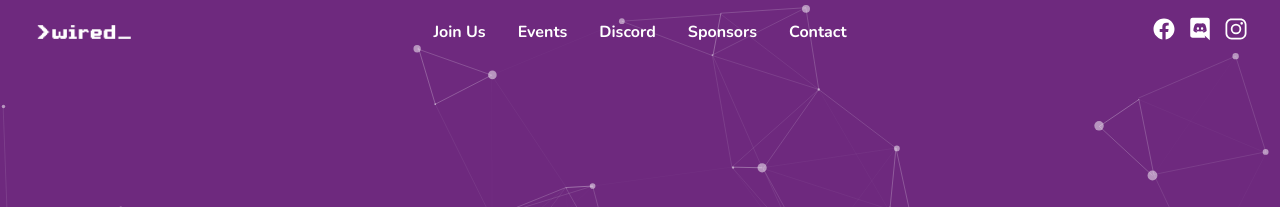
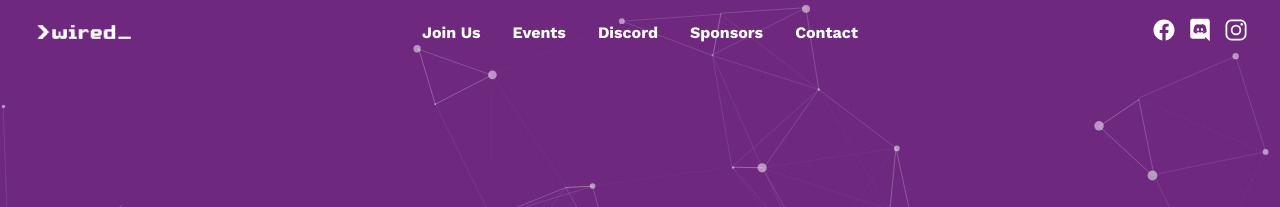
Before and after one commit to wiredmonash/website, a Jekyll site: the page built from index.html, in a window 1280 px wide and 900 px high. Shown: the top 207 px of the window. Built offline with Jekyll 4.4.1, drawn with Linux system fonts in a browser that asks for light colours.

Commit message:
Add Work Sans as font family for headings/nav

```diff
--- a/_layouts/default.html
+++ b/_layouts/default.html
@@ -15,10 +15,14 @@
     <link rel="stylesheet" href="assets/css/style.css">
     <link rel='preconnect' href='https://fonts.gstatic.com' crossorigin>
     <link
-        href="https://fonts.googleapis.com/css2?family=Nunito:ital,wght@0,400;0,600;0,700;1,400;1,600;1,700&display=swap"
+        href="https://fonts.googleapis.com/css2?family=Nunito+Sans:ital,wght@0,400;0,600;0,700;1,400;1,600;1,700&display=swap"
         rel="preload" as="style">
     <link
-        href="https://fonts.googleapis.com/css2?family=Nunito:ital,wght@0,400;0,600;0,700;1,400;1,600;1,700&display=swap"
+        href="https://fonts.googleapis.com/css2?family=Nunito+Sans:ital,wght@0,400;0,600;0,700;1,400;1,600;1,700&display=swap"
+        rel="stylesheet">
+    <link href="https://fonts.googleapis.com/css2?family=Work+Sans:wght@300;400;500;600;700&display=swap" rel="preload"
+        as="style">
+    <link href="https://fonts.googleapis.com/css2?family=Work+Sans:wght@300;400;500;600;700&display=swap"
         rel="stylesheet">
     <meta name="viewport" content="width=device-width, initial-scale=1.0">
 
--- a/_sass/header.scss
+++ b/_sass/header.scss
@@ -29,6 +29,8 @@ $header-side-width: 120px;
   background-color: darken($wired-purple, 2%);
   box-shadow: 0 2px 5px 0 rgba(0, 0, 0, 0.4), 0 6px 5px 0 rgba(0, 0, 0, 0.1);
   z-index: 1;
+  font-family: $heading-font-family;
+  font-weight: 700;
 }
 
 #site-header.header-hidden {
@@ -43,7 +45,6 @@ $header-side-width: 120px;
 header a {
   color: white;
   text-decoration: none;
-  font-weight: bold;
 }
 
 nav {
--- a/_sass/main.scss
+++ b/_sass/main.scss
@@ -16,12 +16,20 @@ html {
 body {
   margin: 0;
   padding-top: 6rem;
-  font-family: "Nunito", Futura, "Avenir Next", Avenir, "Century Gothic",
-    "Helvetica Neue", Helvetica, Arial, sans-serif;
+  font-family: $body-font-family;
   font-size: 16px;
   min-height: 100%;
   display: flex;
   flex-direction: column;
+}
+
+h1,
+h2,
+h3,
+h4,
+h5,
+h6 {
+  font-family: $heading-font-family;
 }
 
 a {
--- a/_sass/shared.scss
+++ b/_sass/shared.scss
@@ -1,2 +1,6 @@
 $gutter-padding: min(2rem, 6vw);
 $wired-purple: #6e297e;
+$body-font-family: "Nunito Sans", "Avenir Next", Avenir, "Century Gothic",
+  "Helvetica Neue", Helvetica, Arial, sans-serif;
+$heading-font-family: "Work Sans", "Avenir Next", Avenir, "Century Gothic",
+  "Helvetica Neue", Helvetica, Arial, sans-serif;
```
